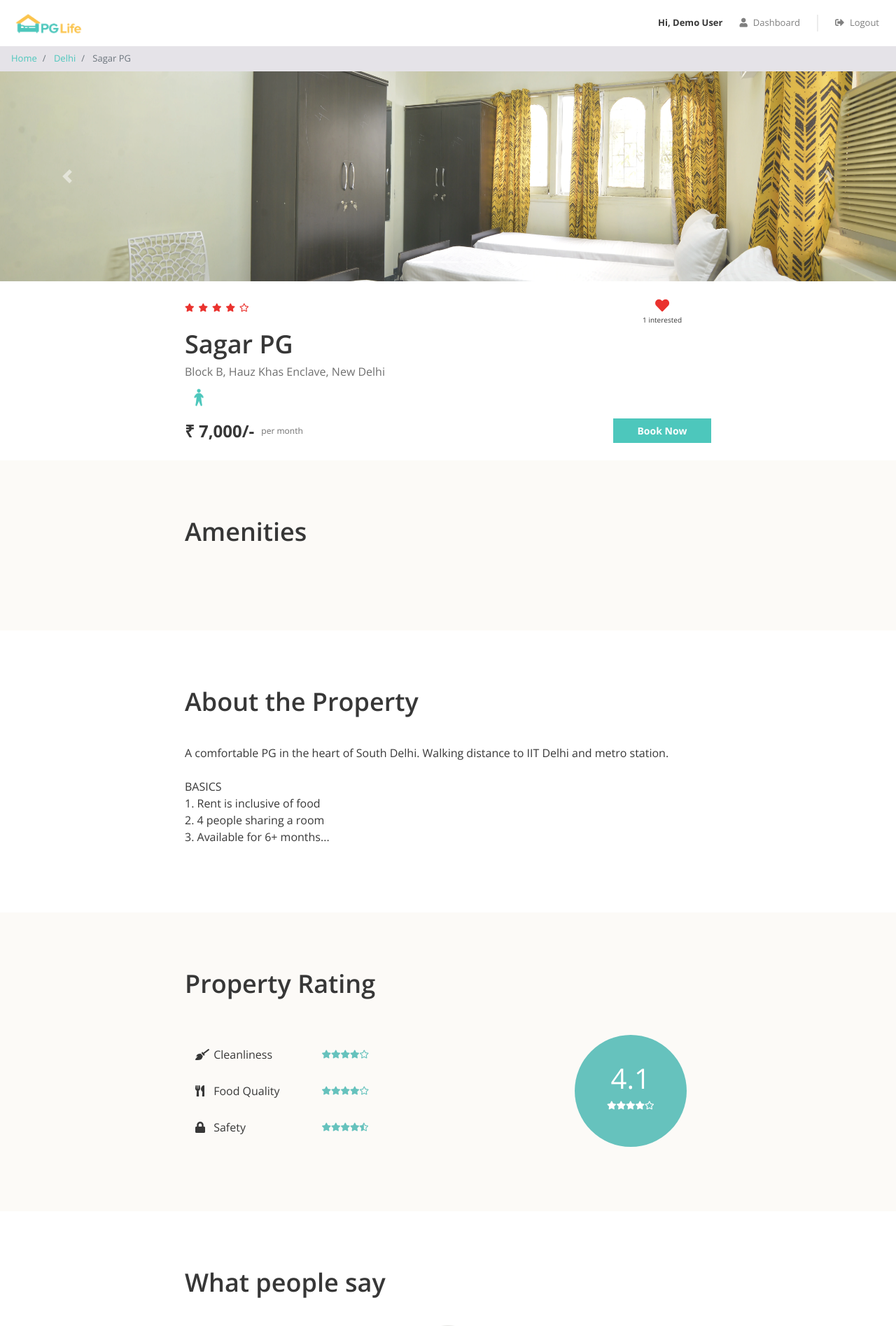
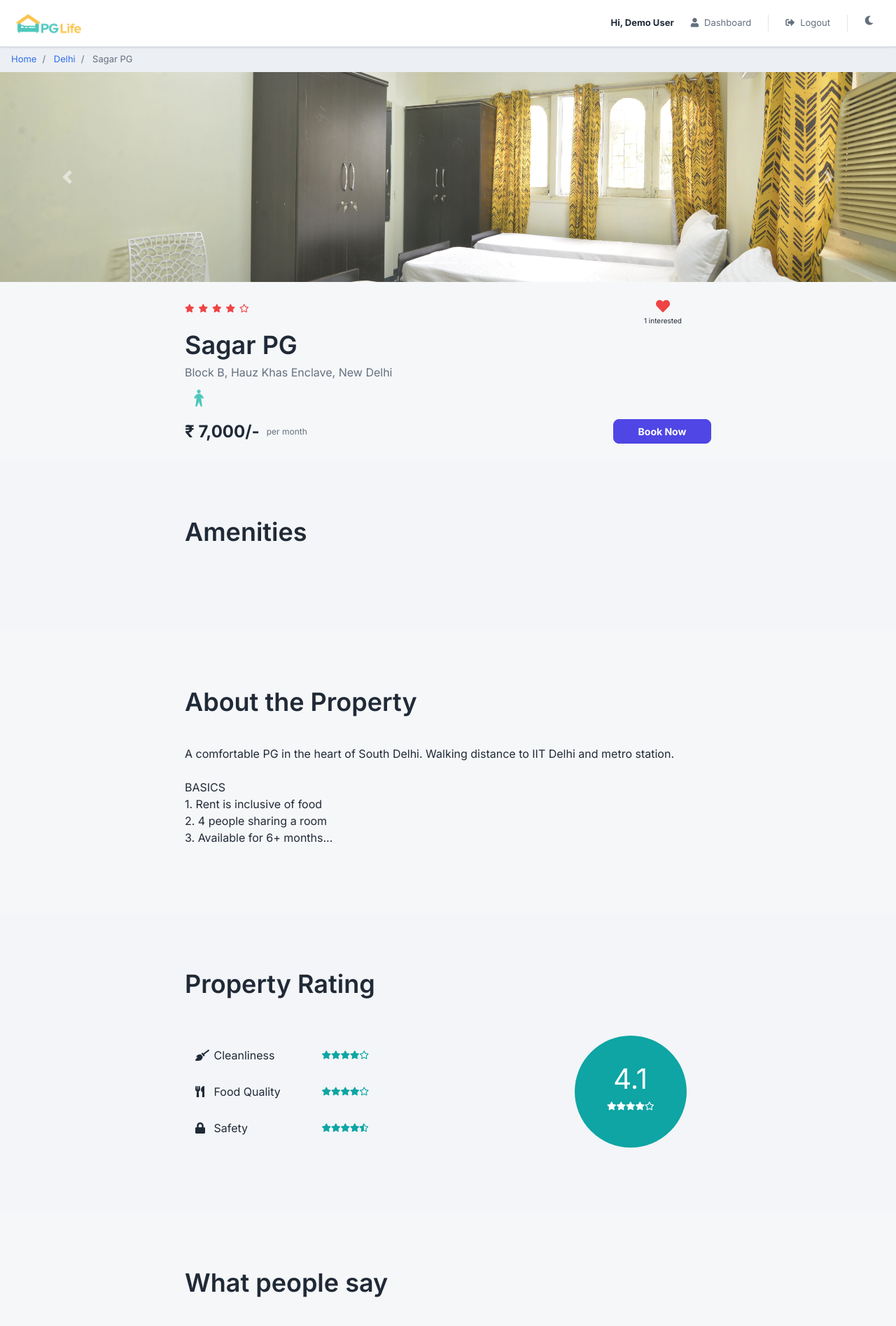
Before and after one commit to Sid2169/PGLife, a PHP site: page /property_detail.php?property_id=1 in a window 1280 px wide. Shown: the top 1895 px of the page at 70% size. Run offline with PHP 8.4, Linux system fonts and the light colour scheme; a user stored in the database is signed in; data comes from the database, SQL or seed files in the repository; some libraries are stand-ins or nearby versions.

Commit message:
Add light/dark theme toggle and modernize UI with design tokens
- Introduce css/theme.css with design tokens (colors, border, shadows, radii)
  and a full Bootstrap overrides layer for light/dark themes
- Add no-flash theme init + theme.css to head_links.php; Inter+Open Sans fonts
- Add theme toggle button to the navbar and toggle logic to js/app.js
- Convert hardcoded colors/shadows in common, home, property_list,
  property_detail and dashboard CSS to theme tokens
- Use var(--text-muted) for the property image placeholder icon

```diff
--- a/css/common.css
+++ b/css/common.css
@@ -1,10 +1,11 @@
 * {
     box-sizing: border-box;
-    font-family: 'Open Sans', sans-serif;
+    font-family: var(--font);
 }
 
 body {
-    color: #373737;
+    color: var(--text);
+    background-color: var(--bg);
     font-size: 16px;
     position: relative;
 }
@@ -16,6 +17,7 @@ h4,
 h5,
 h6 {
     font-weight: 600;
+    color: var(--text);
 }
 
 h1 {
@@ -56,10 +58,11 @@ input[type="radio"] {
 }
 
 .breadcrumb {
-    background-color: #e5e3e8;
+    background-color: var(--surface-3);
     font-size: 13px;
     border-radius: 0px;
     margin-bottom: 0px;
+    color: var(--text-muted);
 }
 
 .container {
@@ -85,11 +88,11 @@ input[type="radio"] {
 
 #loading {
     display: none;
-    background-color: #666666;
+    background-color: var(--overlay);
     background-image: url("../img/progress_spinner.gif");
     background-repeat: no-repeat;
     background-position: center;
-    opacity: 0.4;
+    opacity: 1;
     position: fixed;
     top: 0px;
     right: 0px;
@@ -109,13 +112,15 @@ input[type="radio"] {
 }
 
 .modal-footer {
-    background-color: #f4f4f4;
+    background-color: var(--surface-2);
     justify-content: center;
 }
 
 /* Header */
 .header {
-    background-color: white;
+    background-color: var(--surface);
+    border-bottom: 1px solid var(--border);
+    box-shadow: var(--shadow-sm);
     font-size: 13px;
 }
 
@@ -128,7 +133,7 @@ input[type="radio"] {
 }
 
 .header .nav-vl {
-    border-left: 2px solid #d6d6d678;
+    border-left: 1px solid var(--border);
     height: 24px;
     margin: auto 16px;
     display: block;
@@ -153,7 +158,7 @@ input[type="radio"] {
 
 /* Footer */
 .footer {
-    background-color: #333333;
+    background-color: var(--footer-bg);
     font-size: 13px;
 }
 
@@ -179,11 +184,11 @@ input[type="radio"] {
 }
 
 .footer-city a {
-    color: #ffffff;
+    color: var(--footer-text);
 }
 
 .footer-copyright {
-    color: #a9a9a9;
+    color: var(--footer-muted);
     text-align: center;
     padding-top: 24px;
 }
--- a/css/property_detail.css
+++ b/css/property_detail.css
@@ -9,11 +9,11 @@
 
 .property-amenities,
 .property-rating {
-    background-color: #fcfaf7;
+    background-color: var(--surface-2);
 }
 
 .star-container i {
-    color: #EA322E;
+    color: var(--heart);
     font-size: 12px;
     margin-right: 6px;
 }
@@ -30,7 +30,7 @@
 }
 
 .interested-container i {
-    color: #EA322E;
+    color: var(--heart);
     font-size: 20px;
     cursor: pointer;
 }
@@ -55,7 +55,7 @@
 }
 
 .property-address {
-    color: #6f6f6f;
+    color: var(--text-muted);
     font-size: 16px;
     padding-bottom: 5px;
 }
@@ -82,13 +82,13 @@
 }
 
 .rent-unit {
-    color: #6f6f6f;
+    color: var(--text-muted);
     font-size: 12px;
 }
 
 .button-container .btn {
     font-size: 14px;
-    border-radius: 0px;
+    border-radius: var(--radius-sm);
     width: 140px;
     float: right;
 }
@@ -126,12 +126,12 @@
 }
 
 .rating-criteria-star-container i {
-    color: #66C2BD;
+    color: var(--rating);
     font-size: 12px;
 }
 
 .rating-circle {
-    background-color: #66C2BD;
+    background-color: var(--rating);
     color: white;
     text-align: center;
     height: 160px;
@@ -150,7 +150,7 @@
 }
 
 .testimonial-block {
-    background-color: #fcfaf7;
+    background-color: var(--surface-2);
     padding: 0px 160px 24px;
     margin-top: 80px;
 }
@@ -173,7 +173,7 @@
 }
 
 .testimonial-text {
-    color: #777777;
+    color: var(--text-muted);
     text-align: center;
     position: relative;
 }
@@ -190,7 +190,7 @@
 }
 
 .testimonial-name {
-    color: #2F2E2E;
+    color: var(--text);
     text-align: right;
     font-weight: bold;
     margin-top: 12px;
--- /dev/null
+++ b/css/theme.css
@@ -0,0 +1,272 @@
+/* ============================================================
+   PG Life theme system + UI modernization
+   - CSS custom properties ("design tokens") for light & dark
+   - The <html data-theme> attribute is set by an inline script in
+     head_links.php BEFORE styles load (no flash): "light" or "dark".
+     On first visit it follows the OS setting (prefers-color-scheme);
+     after that the user's choice is stored in localStorage
+     ("pglife-theme") and wins.
+   - Loaded right after bootstrap.min.css so component overrides win.
+   ============================================================ */
+
+:root {
+    color-scheme: light;
+
+    /* Typography */
+    --font: 'Inter', 'Open Sans', system-ui, -apple-system, 'Segoe UI', Roboto, Arial, sans-serif;
+
+    /* Light palette */
+    --bg: #f6f7f9;
+    --surface: #ffffff;
+    --surface-2: #f3f5f8;
+    --surface-3: #eceff3;
+    --text: #202a37;
+    --text-muted: #64707f;
+    --border: #e2e6ec;
+
+    --primary: #4f46e5;
+    --primary-hover: #4338ca;
+    --primary-contrast: #ffffff;
+    --link: #2f6fed;
+
+    --heart: #ef4444;
+    --rating: #0ea5a4;
+
+    --footer-bg: #1f2630;
+    --footer-text: #eef2f6;
+    --footer-muted: #97a3b1;
+
+    --overlay: rgba(23, 32, 46, 0.45);
+    --image-bg: #ffffff;
+
+    /* Elevation */
+    --shadow-sm: 0 1px 2px rgba(15, 23, 42, 0.06), 0 1px 3px rgba(15, 23, 42, 0.08);
+    --shadow-md: 0 4px 10px rgba(15, 23, 42, 0.08), 0 2px 4px rgba(15, 23, 42, 0.05);
+    --shadow-lg: 0 12px 24px rgba(15, 23, 42, 0.12), 0 4px 8px rgba(15, 23, 42, 0.07);
+
+    /* Shape */
+    --radius-sm: 8px;
+    --radius: 12px;
+    --radius-lg: 16px;
+    --radius-pill: 999px;
+}
+
+[data-theme="dark"] {
+    color-scheme: dark;
+
+    --bg: #0e141b;
+    --surface: #151d27;
+    --surface-2: #111924;
+    --surface-3: #1c2632;
+    --text: #e8edf3;
+    --text-muted: #9aa7b6;
+    --border: #273340;
+
+    --primary: #6a64f1;
+    --primary-hover: #837df5;
+    --primary-contrast: #ffffff;
+    --link: #9db9ff;
+
+    --heart: #f87171;
+    --rating: #2dd4bf;
+
+    --footer-bg: #0a0f15;
+    --footer-text: #eef2f6;
+    --footer-muted: #7f8b99;
+
+    --overlay: rgba(0, 0, 0, 0.5);
+    --image-bg: #ffffff;
+}
+
+/* Fallback for non-JS browsers: mirror dark tokens from the OS setting. */
+@media (prefers-color-scheme: dark) {
+    :root:not([data-theme]) {
+        color-scheme: dark;
+        --bg: #0e141b;
+        --surface: #151d27;
+        --surface-2: #111924;
+        --surface-3: #1c2632;
+        --text: #e8edf3;
+        --text-muted: #9aa7b6;
+        --border: #273340;
+        --primary: #6a64f1;
+        --primary-hover: #837df5;
+        --primary-contrast: #ffffff;
+        --link: #9db9ff;
+        --heart: #f87171;
+        --rating: #2dd4bf;
+        --footer-bg: #0a0f15;
+        --footer-text: #eef2f6;
+        --footer-muted: #7f8b99;
+        --overlay: rgba(0, 0, 0, 0.5);
+        --image-bg: #ffffff;
+    }
+}
+
+/* ---------- Base ---------- */
+
+body {
+    background-color: var(--bg);
+    color: var(--text);
+    transition: background-color 0.25s ease, color 0.25s ease;
+}
+
+a {
+    color: var(--link);
+}
+
+a:hover {
+    color: var(--link);
+    opacity: 0.92;
+}
+
+hr {
+    border-color: var(--border);
+}
+
+/* ---------- Bootstrap component overrides ---------- */
+
+.btn {
+    border-radius: var(--radius-sm);
+    transition: background-color 0.25s ease, border-color 0.25s ease, color 0.25s ease, box-shadow 0.25s ease;
+}
+
+.btn-primary,
+.btn-primary:hover:not(:disabled):not(.disabled),
+.btn-primary:focus,
+.btn-primary:not(:disabled):not(.disabled):active,
+.btn-primary.show,
+.btn-primary:not(:disabled):not(.disabled):active:focus {
+    background-color: var(--primary);
+    border-color: var(--primary);
+    color: var(--primary-contrast);
+    box-shadow: none;
+}
+
+.btn-primary:hover:not(:disabled):not(.disabled),
+.btn-primary:not(:disabled):not(.disabled):active {
+    background-color: var(--primary-hover);
+    border-color: var(--primary-hover);
+}
+
+.breadcrumb {
+    background-color: var(--surface-3);
+    color: var(--text-muted);
+    border-radius: 0;
+}
+
+.breadcrumb-item + .breadcrumb-item::before {
+    color: var(--text-muted);
+}
+
+.breadcrumb-item.active {
+    color: var(--text-muted);
+}
+
+.form-control {
+    background-color: var(--surface);
+    border-color: var(--border);
+    color: var(--text);
+    border-radius: var(--radius-sm);
+    transition: background-color 0.25s ease, border-color 0.25s ease, color 0.25s ease, box-shadow 0.25s ease;
+}
+
+.form-control:focus {
+    background-color: var(--surface);
+    border-color: var(--primary);
+    color: var(--text);
+    box-shadow: 0 0 0 0.2rem rgba(79, 70, 229, 0.15);
+}
+
+.form-control::placeholder {
+    color: var(--text-muted);
+}
+
+.input-group-text {
+    background-color: var(--surface-3);
+    border-color: var(--border);
+    color: var(--text-muted);
+}
+
+.modal-content {
+    background-color: var(--surface);
+    border: 1px solid var(--border);
+    border-radius: var(--radius-lg);
+    color: var(--text);
+    transition: background-color 0.25s ease, border-color 0.25s ease, color 0.25s ease;
+}
+
+.modal-header,
+.modal-footer {
+    border-color: var(--border);
+}
+
+.modal-header .close {
+    color: var(--text);
+    text-shadow: none;
+    opacity: 0.75;
+}
+
+.modal-header .close:hover {
+    opacity: 1;
+}
+
+.navbar-light .navbar-nav .nav-link {
+    color: var(--text-muted);
+}
+
+.navbar-light .navbar-nav .nav-link:hover,
+.navbar-light .navbar-nav .nav-link:focus {
+    color: var(--text);
+}
+
+.navbar-light .navbar-nav .btn-link {
+    color: var(--text-muted);
+}
+
+.navbar-light .navbar-nav .btn-link:hover {
+    color: var(--text);
+}
+
+.navbar-toggler {
+    border-color: var(--border);
+}
+
+[data-theme="dark"] .navbar-toggler-icon {
+    filter: invert(1);
+}
+
+/* ---------- Screen-level transitions (applied to page CSS classes too) ---------- */
+
+.property-card,
+.filter-option,
+.budget-input,
+.city-tile-image,
+.header,
+.breadcrumb,
+.modal-content,
+.form-control,
+.input-group-text,
+.btn {
+    transition: background-color 0.25s ease, border-color 0.25s ease, color 0.25s ease, box-shadow 0.25s ease;
+}
+
+/* ---------- Theme toggle button ---------- */
+
+.theme-toggle {
+    background: none;
+    border: 0;
+    padding: 0.5rem 0.75rem;
+    display: inline-flex;
+    align-items: center;
+    gap: 0.45rem;
+    cursor: pointer;
+    font-size: 13px;
+    text-align: left;
+}
+
+.theme-toggle:focus {
+    outline: none;
+    box-shadow: 0 0 0 0.2rem rgba(79, 70, 229, 0.25);
+    border-radius: var(--radius-sm);
+}
--- a/includes/head_links.php
+++ b/includes/head_links.php
@@ -1,5 +1,22 @@
+<script>
+    (function () {
+        /* Apply the theme before CSS paints to avoid a flash: use the stored
+           choice if present, otherwise follow the OS setting. */
+        var theme = null;
+        try {
+            theme = localStorage.getItem("pglife-theme");
+        } catch (e) {}
+        if (theme !== "light" && theme !== "dark") {
+            theme = window.matchMedia && window.matchMedia("(prefers-color-scheme: dark)").matches
+                ? "dark"
+                : "light";
+        }
+        document.documentElement.setAttribute("data-theme", theme);
+    })();
+</script>
 <link href="css/bootstrap.min.css" rel="stylesheet" />
+<link href="css/theme.css" rel="stylesheet" />
 <meta name="csrf-token" content="<?= e(csrf_token()) ?>">
 <link href="https://use.fontawesome.com/releases/v5.11.2/css/all.css" rel="stylesheet" />
-<link href="https://fonts.googleapis.com/css2?family=Open+Sans:ital,wght@0,300;0,400;0,600;0,700;0,800;1,300;1,400;1,600;1,700;1,800&display=swap" rel="stylesheet" />
+<link href="https://fonts.googleapis.com/css2?family=Inter:wght@400;500;600;700&family=Open+Sans:ital,wght@0,300;0,400;0,600;0,700;0,800;1,300;1,400;1,600;1,700;1,800&display=swap" rel="stylesheet" />
 <link href="css/common.css" rel="stylesheet" />
--- a/includes/header.php
+++ b/includes/header.php
@@ -43,6 +43,14 @@
                 <?php
                 }
                 ?>
+                <div class="nav-vl"></div>
+                <li class="nav-item">
+                    <button type="button" class="nav-link theme-toggle" id="theme-toggle"
+                        aria-pressed="false" aria-label="Toggle light or dark theme"
+                        title="Toggle light or dark theme">
+                        <i class="fas fa-moon" aria-hidden="true"></i>
+                    </button>
+                </li>
             </ul>
         </div>
     </nav>
--- a/js/app.js
+++ b/js/app.js
@@ -40,7 +40,65 @@ function formatRent(rent) {
     return Number(rent).toLocaleString("en-IN");
 }
 
+/* ---------- Theme toggle ---------- */
+
+/* Reflect the active theme on the navbar toggle (moon = switch to dark). */
+function updateThemeToggle() {
+    var btn = document.getElementById("theme-toggle");
+    if (!btn) {
+        return;
+    }
+    var isDark = document.documentElement.getAttribute("data-theme") === "dark";
+    var icon = btn.querySelector("i");
+    if (icon) {
+        icon.className = isDark ? "fas fa-sun" : "fas fa-moon";
+    }
+    btn.setAttribute("aria-pressed", isDark ? "true" : "false");
+}
+
+function applyTheme(theme, persist) {
+    document.documentElement.setAttribute("data-theme", theme);
+    if (persist) {
+        try {
+            localStorage.setItem("pglife-theme", theme);
+        } catch (e) {}
+    }
+    updateThemeToggle();
+}
+
+function initThemeToggle() {
+    var btn = document.getElementById("theme-toggle");
+    if (!btn) {
+        return;
+    }
+
+    btn.addEventListener("click", function () {
+        var isDark = document.documentElement.getAttribute("data-theme") === "dark";
+        applyTheme(isDark ? "light" : "dark", true);
+    });
+
+    /* Until the user chooses explicitly, keep following the OS setting live. */
+    var stored = null;
+    try {
+        stored = localStorage.getItem("pglife-theme");
+    } catch (e) {}
+    if (!stored && window.matchMedia) {
+        var mq = window.matchMedia("(prefers-color-scheme: dark)");
+        var onSystemChange = function (e) {
+            applyTheme(e.matches ? "dark" : "light", false);
+        };
+        if (mq.addEventListener) {
+            mq.addEventListener("change", onSystemChange);
+        } else if (mq.addListener) {
+            mq.addListener(onSystemChange);
+        }
+    }
+
+    updateThemeToggle();
+}
+
 $(document).ready(function () {
+    initThemeToggle();
     /* Toggle interest on any interested button (delegated, so it also
        works for cards rendered by the React property list). */
     $(document).on("click", ".interested-btn", function (e) {
--- a/js/property_list_app.jsx
+++ b/js/property_list_app.jsx
@@ -55,7 +55,7 @@ function PropertyCard({ property, onToggleInterested }) {
                         <img src={property.image} alt={property.name} className="d-block m-auto" />
                     ) : (
                         <div style={{ padding: "40px" }}>
-                            <i className="fas fa-image" style={{ color: "#d0d0d0", fontSize: "48px" }}></i>
+                            <i className="fas fa-image" style={{ color: "var(--text-muted)", fontSize: "48px" }}></i>
                         </div>
                     )}
                 </a>
```
Also changed, not shown: css/dashboard.css (+13 -12 lines), css/home.css (+14 -9 lines), css/property_list.css (+27 -22 lines).
